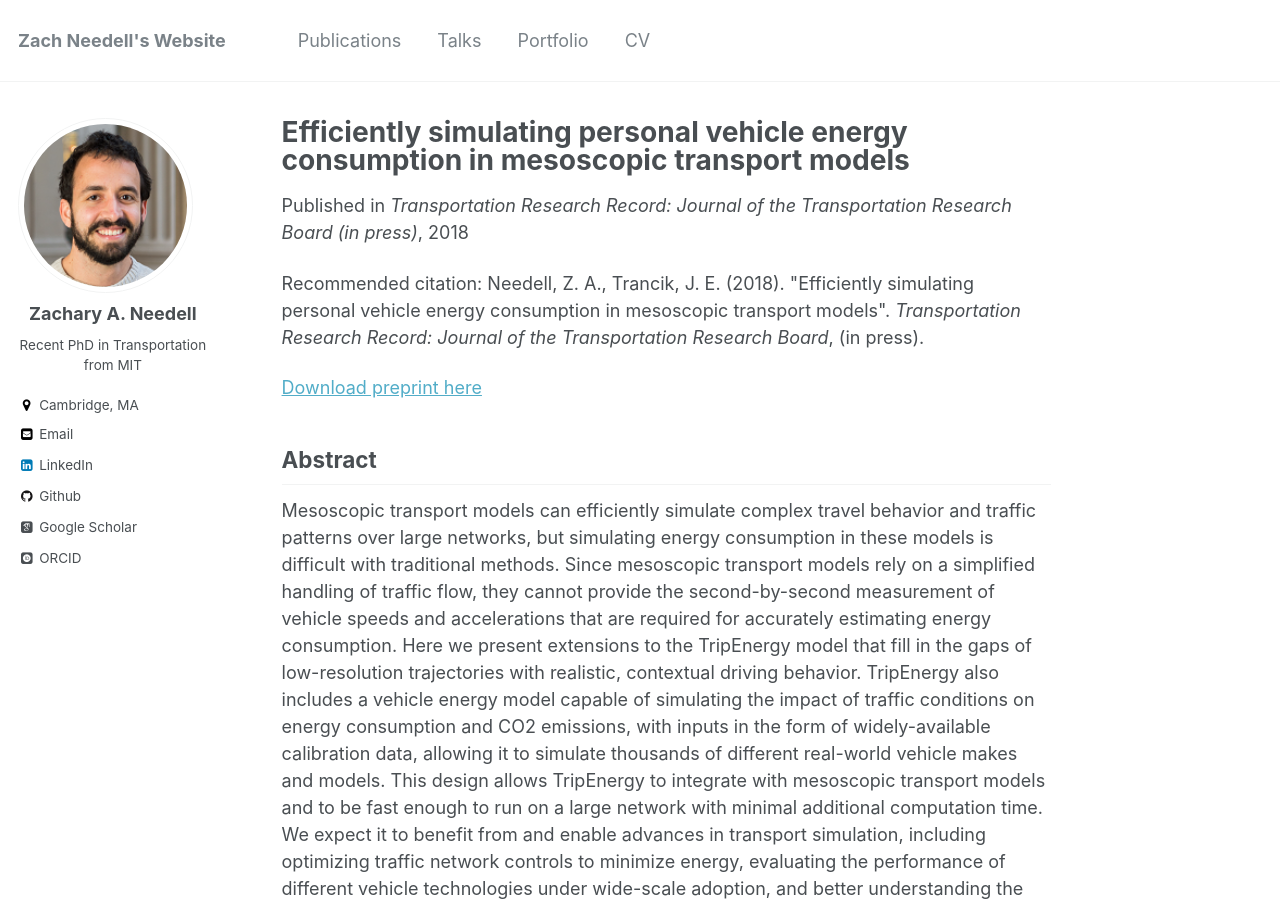
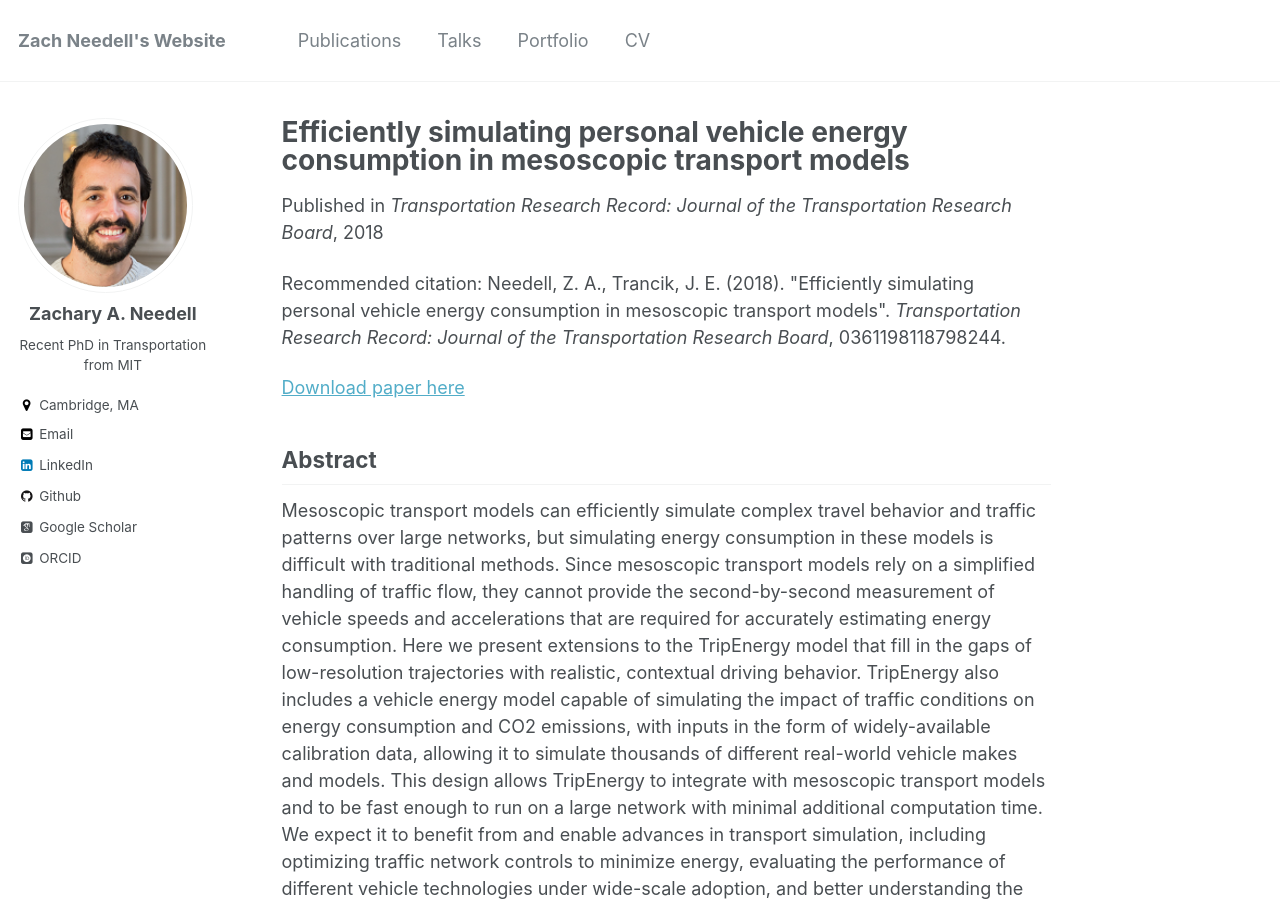
Before and after one commit to zneedell/zneedell.github.io, a Jekyll site: the page built from _publications/TRR_2018.md, in a window 1280 px wide and 900 px high. Built offline with Jekyll 4.4.1, drawn with Linux system fonts in a browser that asks for light colours; some web fonts are replaced.

Commit message:
update trr paper

```diff
--- a/_publications/TRR_2018.md
+++ b/_publications/TRR_2018.md
@@ -3,12 +3,12 @@ title: "Efficiently simulating personal vehicle energy consumption in mesoscopic
 collection: publications
 permalink: /publication/TRR_2018
 excerpt: 'Presenting a new method to model energy consumption in simulations of city-scale transportation networks'
-date: 2018-09-01
-venue: 'Transportation Research Record: Journal of the Transportation Research Board (in press)'
-citation: 'Needell, Z. A., Trancik, J. E. (2018). &quot;Efficiently simulating personal vehicle energy consumption in mesoscopic transport models&quot;. <i>Transportation Research Record: Journal of the Transportation Research Board</i>, (in press).'
+date: 2018-10-01
+venue: 'Transportation Research Record: Journal of the Transportation Research Board'
+citation: 'Needell, Z. A., Trancik, J. E. (2018). &quot;Efficiently simulating personal vehicle energy consumption in mesoscopic transport models&quot;. <i>Transportation Research Record: Journal of the Transportation Research Board</i>, 0361198118798244.'
 ---
 
-[Download preprint here](http://zneedell.github.io/files/TransporSimulationTripEnergy.pdf)
+[Download paper here](http://zneedell.github.io/files/TRR_2018.pdf)
 
 Abstract
 ------
```
Also changed, not shown: 1 other file.
